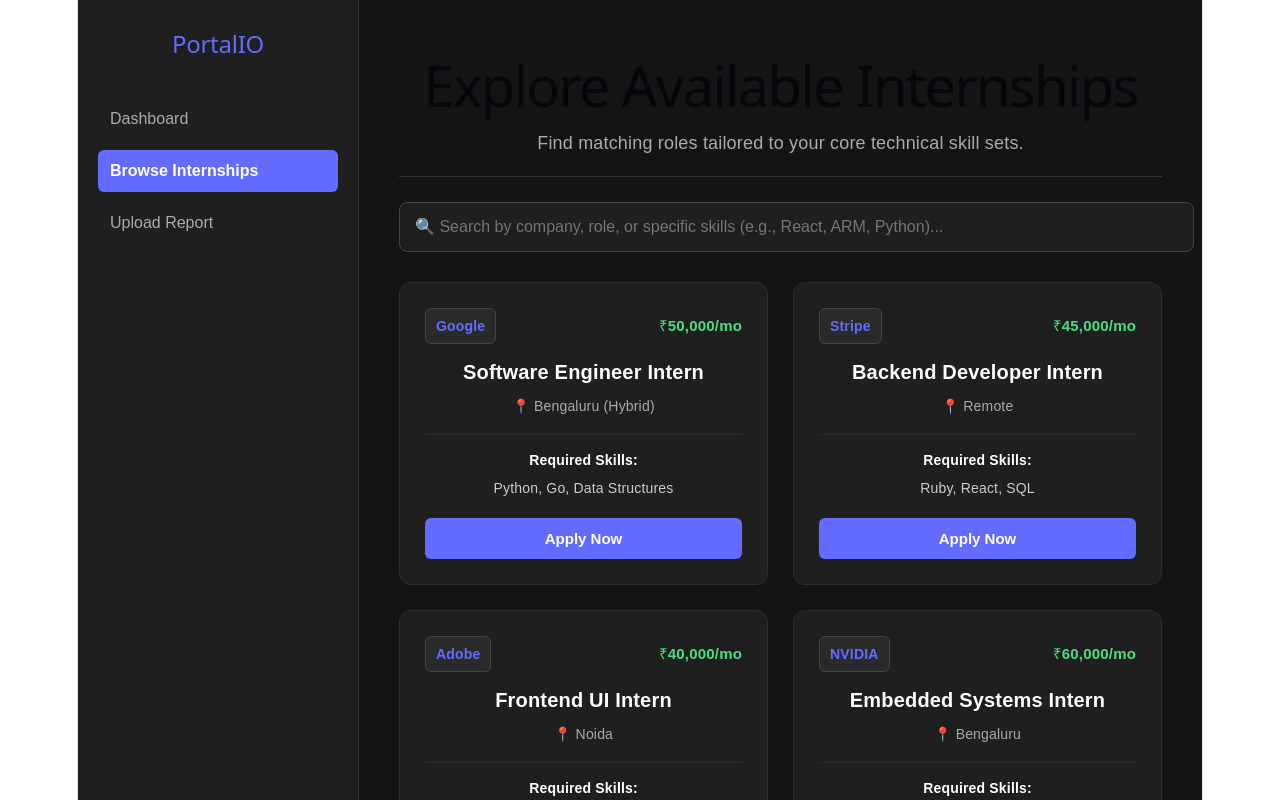
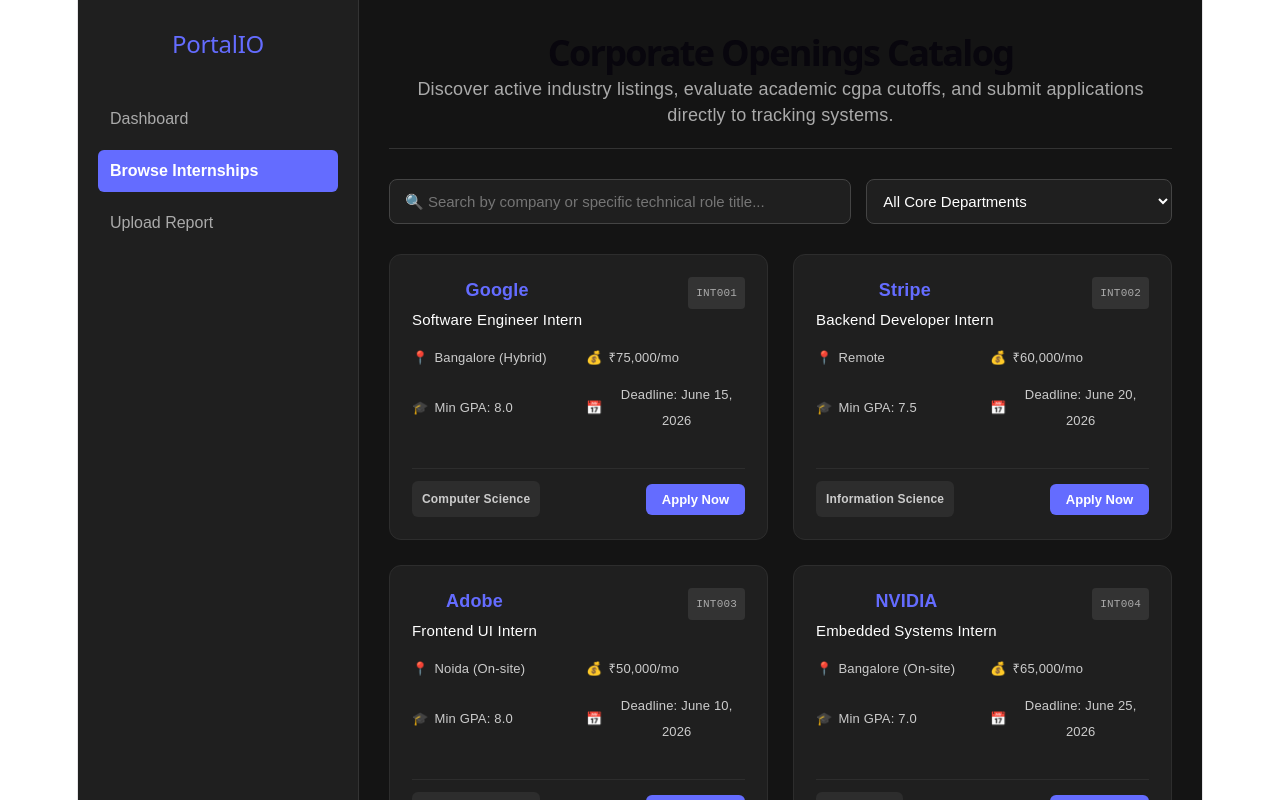
Before and after one commit to prashant25gourav/internship-tracking-portal, a React app in the folder frontend/: page /browse-jobs in a window 1280 px wide. Shown: the top 800 px of the page. Built offline with nearby package versions, Linux system fonts and the light colour scheme; the HTML template or start-up script is replaced by a standard one.

Commit message:
chore: remove out-of-scope ai recommendation card from job catalog

```diff
--- a/frontend/src/pages/Student/BrowseJobs.jsx
+++ b/frontend/src/pages/Student/BrowseJobs.jsx
@@ -4,25 +4,27 @@
 function BrowseJobs() {
   const navigate = useNavigate();
   const [searchTerm, setSearchTerm] = useState('');
+  const [selectedDept, setSelectedDept] = useState('All');
 
-  // Sample job catalog - later fetched using Prashant's GET API
-  const jobListings = [
-    { id: 101, company: "Google", role: "Software Engineer Intern", location: "Bengaluru (Hybrid)", skills: "Python, Go, Data Structures", stipend: "₹50,000/mo" },
-    { id: 102, company: "Stripe", role: "Backend Developer Intern", location: "Remote", skills: "Ruby, React, SQL", stipend: "₹45,000/mo" },
-    { id: 103, company: "Adobe", role: "Frontend UI Intern", location: "Noida", skills: "JavaScript, React, Tailwind CSS", stipend: "₹40,000/mo" },
-    { id: 104, company: "NVIDIA", role: "Embedded Systems Intern", location: "Bengaluru", skills: "C++, ARM Assembly, Digital Electronics", stipend: "₹60,000/mo" }
-  ];
-
-  // Filters the rows instantly based on what you type in the search bar
-  const filteredJobs = jobListings.filter(job =>
-    job.company.toLowerCase().includes(searchTerm.toLowerCase()) ||
-    job.skills.toLowerCase().includes(searchTerm.toLowerCase()) ||
-    job.role.toLowerCase().includes(searchTerm.toLowerCase())
-  );
+  // Realistic mock data matching Prashant's INTERNSHIP table schema
+  const [jobListings] = useState([
+    { id: "INT001", company: "Google", role: "Software Engineer Intern", dept: "Computer Science", stipend: "₹75,000/mo", location: "Bangalore (Hybrid)", deadLine: "June 15, 2026", gpaCutoff: "8.0" },
+    { id: "INT002", company: "Stripe", role: "Backend Developer Intern", dept: "Information Science", stipend: "₹60,000/mo", location: "Remote", deadLine: "June 20, 2026", gpaCutoff: "7.5" },
+    { id: "INT003", company: "Adobe", role: "Frontend UI Intern", dept: "Computer Science", stipend: "₹50,000/mo", location: "Noida (On-site)", deadLine: "June 10, 2026", gpaCutoff: "8.0" },
+    { id: "INT004", company: "NVIDIA", role: "Embedded Systems Intern", dept: "Electronics", stipend: "₹65,000/mo", location: "Bangalore (On-site)", deadLine: "June 25, 2026", gpaCutoff: "7.0" }
+  ]);
 
   const handleApply = (company, role) => {
-    alert(`Application submitted successfully for ${role} at ${company}! (This will trigger Prashant's POST API tomorrow)`);
+    alert(`🚀 Application request for ${role} at ${company} initiated! (Integration team will link this to POST /apply tomorrow).`);
   };
+
+  // Advanced Filtering Logic
+  const filteredJobs = jobListings.filter(job => {
+    const matchesSearch = job.company.toLowerCase().includes(searchTerm.toLowerCase()) ||
+                          job.role.toLowerCase().includes(searchTerm.toLowerCase());
+    const matchesDept = selectedDept === 'All' || job.dept === selectedDept;
+    return matchesSearch && matchesDept;
+  });
 
   return (
     <div style={styles.container}>
@@ -30,47 +32,62 @@
       <aside style={styles.sidebar}>
         <h2 style={styles.brand}>PortalIO</h2>
         <nav style={styles.navLinks}>
-          <button onClick={() => navigate('/student')} style={styles.navButton}>Dashboard</button>
+          <button onClick={() => navigate('/student-dashboard')} style={styles.navButton}>Dashboard</button>
           <button style={{ ...styles.navButton, ...styles.activeNav }}>Browse Internships</button>
           <button onClick={() => navigate('/upload-report')} style={styles.navButton}>Upload Report</button>
         </nav>
         <button onClick={() => navigate('/')} style={styles.logoutButton}>Logout</button>
       </aside>
 
-      {/* Main Content Area */}
+      {/* Main Corporate Catalog Workspace */}
       <main style={styles.mainContent}>
         <header style={styles.header}>
-          <h1>Explore Available Internships</h1>
-          <p style={{ color: '#aaa' }}>Find matching roles tailored to your core technical skill sets.</p>
+          <h1 style={styles.mainHeading}>Corporate Openings Catalog</h1>
+          <p style={{ color: '#aaa', margin: 0 }}>Discover active industry listings, evaluate academic cgpa cutoffs, and submit applications directly to tracking systems.</p>
         </header>
 
-        {/* Real-time Search Box */}
-        <div style={styles.searchContainer}>
+        {/* Unified Search & Multi-Track Filtering System */}
+        <div style={styles.filterBar}>
           <input
             type="text"
-            placeholder="🔍 Search by company, role, or specific skills (e.g., React, ARM, Python)..."
+            placeholder="🔍 Search by company or specific technical role title..."
             value={searchTerm}
             onChange={(e) => setSearchTerm(e.target.value)}
             style={styles.searchInput}
           />
+          <select
+            value={selectedDept}
+            onChange={(e) => setSelectedDept(e.target.value)}
+            style={styles.selectInput}
+          >
+            <option value="All">All Core Departments</option>
+            <option value="Computer Science">Computer Science</option>
+            <option value="Information Science">Information Science</option>
+            <option value="Electronics">Electronics</option>
+          </select>
         </div>
 
-        {/* Interactive Job Cards Grid */}
+        {/* Dynamic Catalog Grid */}
         <div style={styles.grid}>
           {filteredJobs.map((job) => (
-            <div key={job.id} style={styles.jobCard}>
+            <div key={job.id} style={styles.card}>
               <div style={styles.cardHeader}>
-                <span style={styles.companyBadge}>{job.company}</span>
-                <span style={styles.stipendTag}>{job.stipend}</span>
+                <div>
+                  <h3 style={styles.companyName}>{job.company}</h3>
+                  <h4 style={styles.roleTitle}>{job.role}</h4>
                 </div>
-              <h3 style={styles.roleTitle}>{job.role}</h3>
-              <p style={styles.locationText}>📍 {job.location}</p>
-
-              <div style={styles.skillsSection}>
-                <strong>Required Skills:</strong>
-                <p style={styles.skillsText}>{job.skills}</p>
+                <span style={styles.idBadge}>{job.id}</span>
               </div>
 
+              <div style={styles.detailsGrid}>
+                <div style={styles.detailItem}>📍 <span>{job.location}</span></div>
+                <div style={styles.detailItem}>💰 <span>{job.stipend}</span></div>
+                <div style={styles.detailItem}>🎓 <span>Min GPA: {job.gpaCutoff}</span></div>
+                <div style={styles.detailItem}>📅 <span>Deadline: {job.deadLine}</span></div>
+              </div>
+
+              <div style={styles.cardFooter}>
+                <span style={styles.deptTag}>{job.dept}</span>
                 <button
                   onClick={() => handleApply(job.company, job.role)}
                   style={styles.applyButton}
@@ -78,14 +95,15 @@
                   Apply Now
                 </button>
               </div>
+            </div>
           ))}
+        </div>
 
         {filteredJobs.length === 0 && (
-            <p style={{ color: '#aaa', gridColumn: '1/-1', textAlign: 'center', marginTop: '20px' }}>
-              No internship listings match your search keywords. Try another skill!
+          <p style={{ color: '#aaa', textAlign: 'center', padding: '40px', fontSize: '16px' }}>
+            No corporate listings currently match your selected filters.
           </p>
         )}
-        </div>
       </main>
     </div>
   );
@@ -93,26 +111,34 @@
 
 const styles = {
   container: { display: 'flex', minHeight: '100vh', backgroundColor: '#141414', color: '#ffffff', fontFamily: 'Arial, sans-serif' },
-  sidebar: { width: '240px', backgroundColor: '#1f1f1f', padding: '30px 20px', display: 'flex', flexDirection: 'column', borderRight: '1px solid #333' },
+  sidebar: { width: '240px', backgroundColor: '#1f1f1f', padding: '30px 20px', display: 'flex', flexDirection: 'column', borderRight: '1px solid #333', flexShrink: 0 },
   brand: { color: '#646cff', marginBottom: '40px', fontSize: '24px' },
   navLinks: { display: 'flex', flexDirection: 'column', gap: '10px', flexGrow: 1 },
-  navButton: { background: 'none', border: 'none', color: '#aaa', padding: '12px', textAlign: 'left', fontSize: '16px', cursor: 'pointer', borderRadius: '6px' },
+  navButton: { background: 'none', border: 'none', color: '#aaa', padding: '12px', textAlign: 'left', fontSize: '16px', cursor: 'pointer', borderRadius: '6px', width: '100%' },
   activeNav: { backgroundColor: '#646cff', color: '#fff', fontWeight: 'bold' },
   logoutButton: { backgroundColor: '#333', color: '#f87171', border: '1px solid #444', padding: '10px', borderRadius: '6px', cursor: 'pointer', fontWeight: 'bold' },
-  mainContent: { flexGrow: 1, padding: '40px', overflowY: 'auto' },
-  header: { marginBottom: '25px', borderBottom: '1px solid #333', paddingBottom: '20px' },
-  searchContainer: { marginBottom: '30px' },
-  searchInput: { width: '100%', padding: '15px', borderRadius: '8px', border: '1px solid #444', backgroundColor: '#1f1f1f', color: '#fff', fontSize: '16px' },
-  grid: { display: 'grid', gridTemplateColumns: 'repeat(auto-fill, minmax(300px, 1fr))', gap: '25px' },
-  jobCard: { backgroundColor: '#1f1f1f', border: '1px solid #2d2d2d', borderRadius: '12px', padding: '25px', display: 'flex', flexDirection: 'column', justifyContent: 'space-between' },
-  cardHeader: { display: 'flex', justifyContent: 'space-between', alignItems: 'center', marginBottom: '15px' },
-  companyBadge: { backgroundColor: '#2a2a2a', border: '1px solid #444', padding: '4px 10px', borderRadius: '6px', fontSize: '14px', fontWeight: 'bold', color: '#646cff' },
-  stipendTag: { color: '#4ade80', fontWeight: 'bold', fontSize: '15px' },
-  roleTitle: { margin: '0 0 8px 0', fontSize: '20px' },
-  locationText: { margin: '0 0 15px 0', color: '#aaa', fontSize: '14px' },
-  skillsSection: { borderTop: '1px solid #2d2d2d', padding: '12px 0 20px 0', fontSize: '14px' },
-  skillsText: { color: '#ccc', margin: '5px 0 0 0', lineHeight: '1.4' },
-  applyButton: { backgroundColor: '#646cff', color: 'white', border: 'none', padding: '12px', borderRadius: '6px', fontWeight: 'bold', fontSize: '15px', cursor: 'pointer', marginTop: 'auto' }
+
+  mainContent: { flexGrow: 1, padding: '40px 30px', overflowY: 'auto', maxWidth: 'calc(100vw - 240px)' },
+  header: { marginBottom: '30px', borderBottom: '1px solid #333', paddingBottom: '20px' },
+  mainHeading: { fontSize: '2rem', margin: '0 0 10px 0', fontWeight: 'bold' },
+
+  filterBar: { display: 'flex', gap: '15px', marginBottom: '30px', width: '100%' },
+  searchInput: { flexGrow: 2, padding: '12px 15px', borderRadius: '8px', border: '1px solid #444', backgroundColor: '#1f1f1f', color: '#fff', fontSize: '15px' },
+  selectInput: { flexGrow: 1, padding: '12px', borderRadius: '8px', border: '1px solid #444', backgroundColor: '#1f1f1f', color: '#fff', fontSize: '15px', cursor: 'pointer' },
+
+  grid: { display: 'grid', gridTemplateColumns: 'repeat(auto-fill, minmax(340px, 1fr))', gap: '25px' },
+  card: { backgroundColor: '#1f1f1f', border: '1px solid #2d2d2d', borderRadius: '12px', padding: '22px', display: 'flex', flexDirection: 'column', justifyContent: 'space-between', height: '240px' },
+  cardHeader: { display: 'flex', justifyContent: 'space-between', alignItems: 'flex-start', marginBottom: '12px' },
+  companyName: { fontSize: '18px', color: '#646cff', margin: 0, fontWeight: 'bold' },
+  roleTitle: { fontSize: '15px', color: '#fff', margin: '4px 0 0 0', fontWeight: 'normal' },
+  idBadge: { backgroundColor: '#333', color: '#aaa', padding: '3px 8px', borderRadius: '4px', fontSize: '11px', fontFamily: 'monospace' },
+
+  detailsGrid: { display: 'grid', gridTemplateColumns: '1fr 1fr', gap: '10px 15px', marginBottom: '18px' },
+  detailItem: { fontSize: '13px', color: '#ccc', display: 'flex', alignItems: 'center', gap: '6px' },
+
+  cardFooter: { display: 'flex', justifyContent: 'space-between', alignItems: 'center', marginTop: 'auto', borderTop: '1px solid #2d2d2d', paddingTop: '12px' },
+  deptTag: { backgroundColor: '#2d2d2d', color: '#ccc', padding: '5px 10px', borderRadius: '6px', fontSize: '12px', fontWeight: 'bold' },
+  applyButton: { backgroundColor: '#646cff', color: 'white', border: 'none', padding: '8px 16px', borderRadius: '6px', fontSize: '13px', fontWeight: 'bold', cursor: 'pointer', transition: 'background-color 0.2s' }
 };
 
 export default BrowseJobs;
```
Lines whose indentation alone changed are shown as unchanged.
